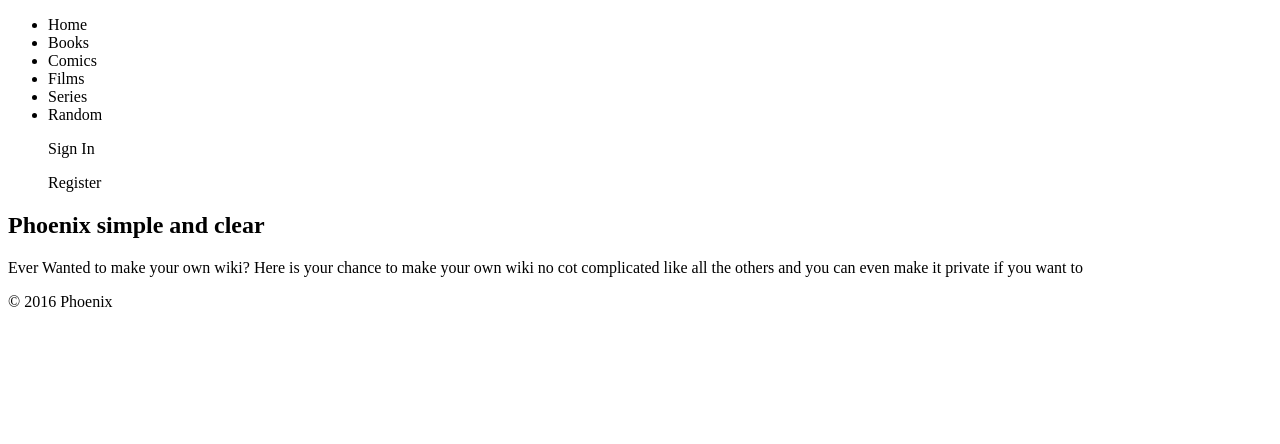
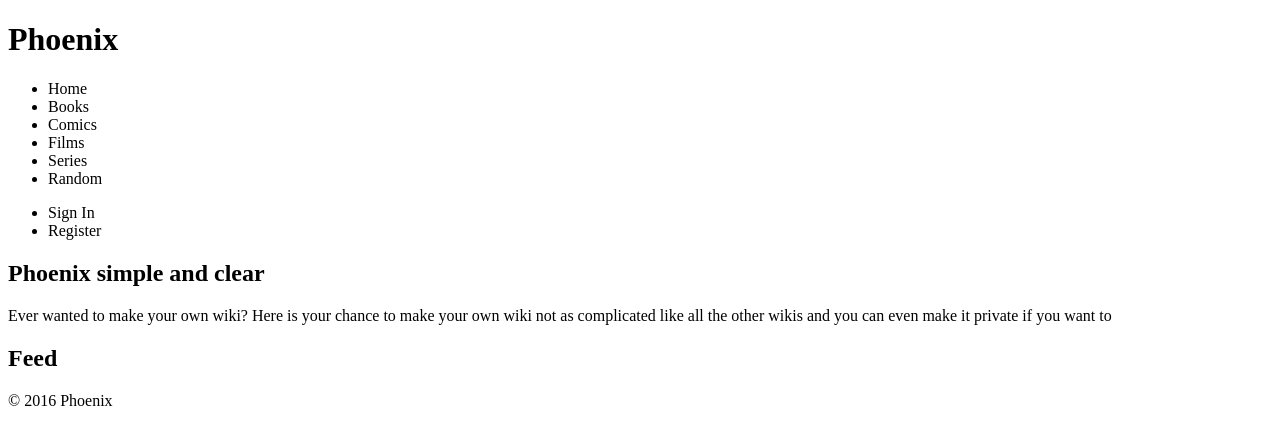
Before and after one commit to Jonon/Phoenix, a plain HTML site: page index.html in a window 1280 px wide. Drawn offline with Linux system fonts and the light colour scheme.

Commit message:
Changed menu to nav, Added an article for feed

```diff
--- a/index.html
+++ b/index.html
@@ -5,6 +5,9 @@
     <meta charset="utf-8" />
 </head>
 <body>
+    <header>
+        <h1>Phoenix</h1>
+    </header>
     <nav>
         <ul>
             <li>Home</li>
@@ -15,16 +18,21 @@
             <li>Random</li>
         </ul>
     </nav>
-    <menu>
-        <p>Sign In</p>
-        <p>Register</p>
-    </menu>
+    <nav>
+        <ul>
+            <li>Sign In</li>
+            <li>Register</li>
+        </ul>
+    </nav>
     <main>
         <header>
             <h2>Phoenix simple and clear</h2>
         </header>
         <article>
-            <p>Ever Wanted to make your own wiki? Here is  your chance to make your own wiki no cot complicated like all the others and you can even make it private if you want to</p>
+            <p>Ever wanted to make your own wiki? Here is  your chance to make your own wiki not as complicated like all the other wikis and you can even make it private if you want to</p>
+        </article>
+        <article>
+            <h2>Feed</h2>
         </article>
     </main>
     <footer>
```
